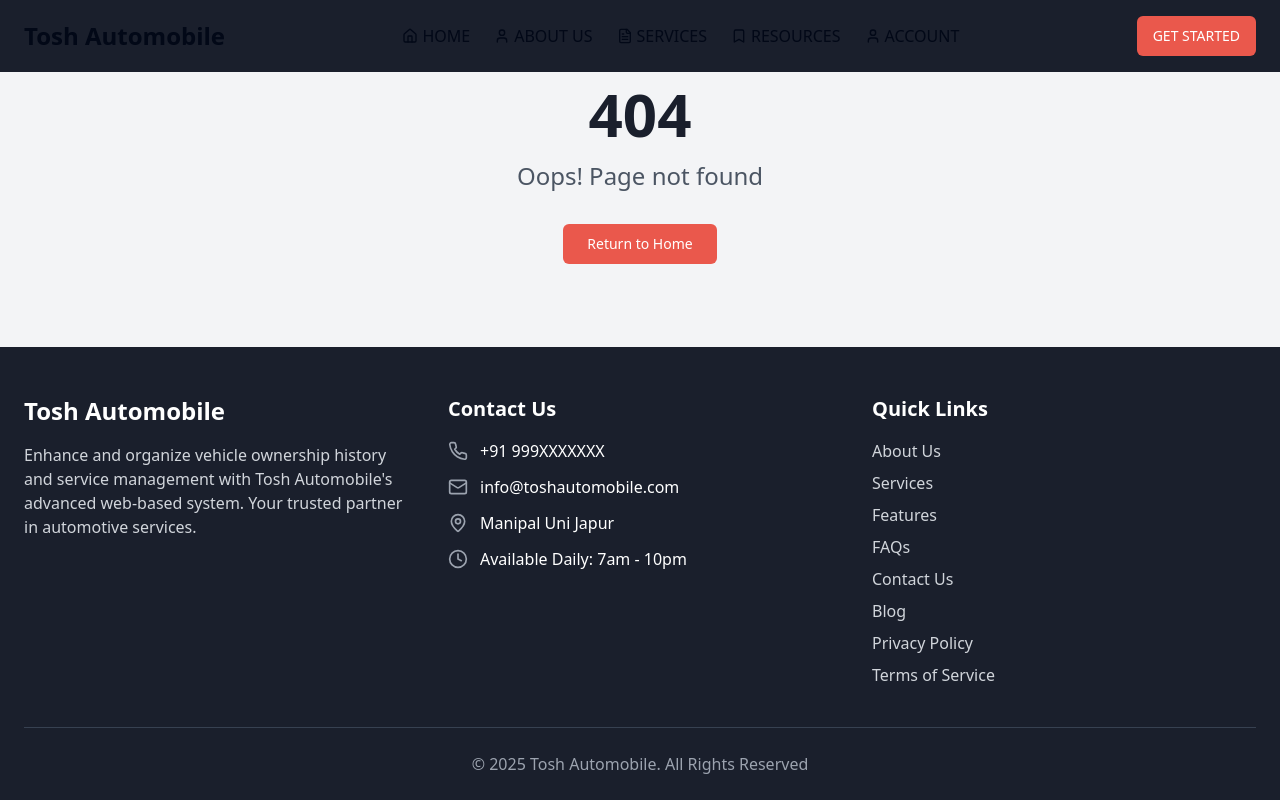
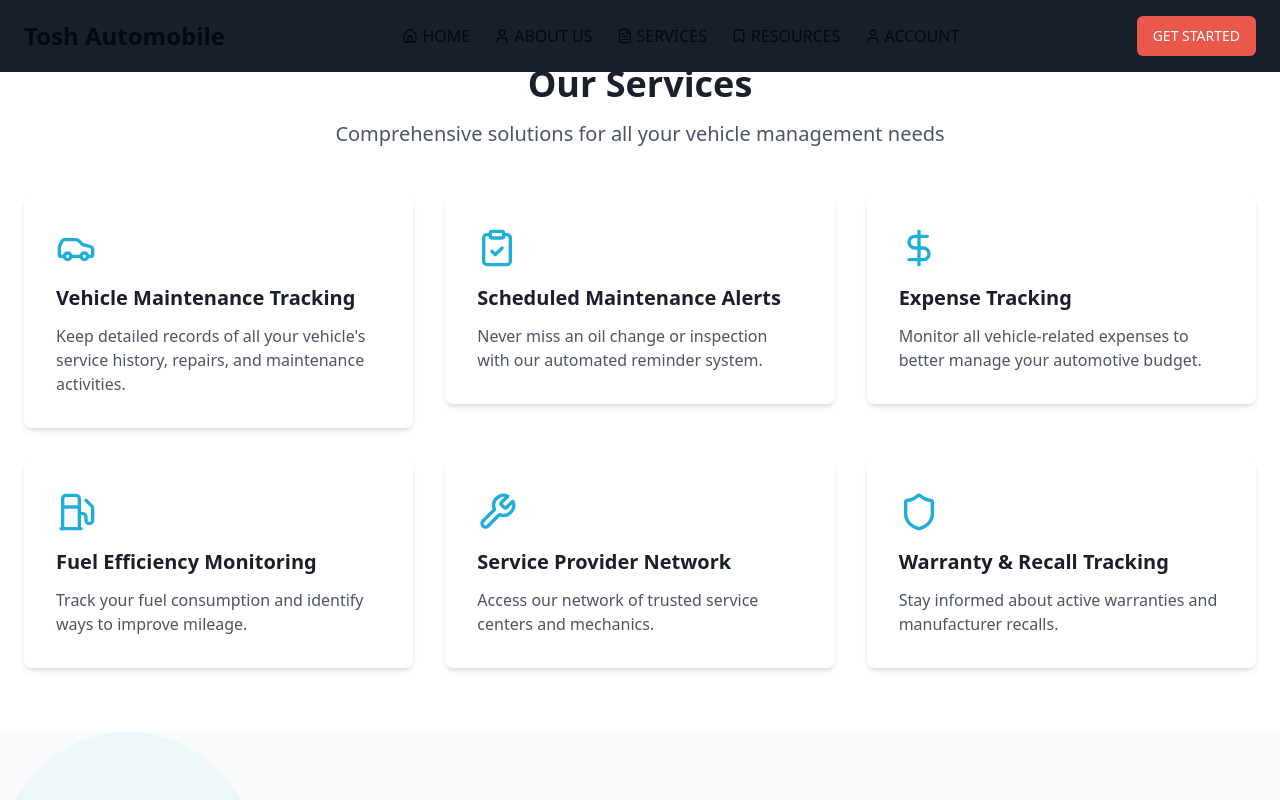
Before and after one commit to Toshani-Gupta/vehicle-tale-web-story, a React (Vite) app: page /services in a window 1280 px wide. Shown: the top 800 px of the page. Built offline with nearby package versions, Linux system fonts and the light colour scheme.

Commit message:
Refactor: Move services and pricing sections
Move the services and pricing plan sections from the home page to the services page.

```diff
--- a/src/App.tsx
+++ b/src/App.tsx
@@ -6,6 +6,7 @@ import { QueryClient, QueryClientProvider } from "@tanstack/react-query";
 import { BrowserRouter, Routes, Route } from "react-router-dom";
 import Index from "./pages/Index";
 import About from "./pages/About";
+import Services from "./pages/Services";
 import NotFound from "./pages/NotFound";
 
 const queryClient = new QueryClient();
@@ -19,6 +20,7 @@ const App = () => (
         <Routes>
           <Route path="/" element={<Index />} />
           <Route path="/about" element={<About />} />
+          <Route path="/services" element={<Services />} />
           {/* ADD ALL CUSTOM ROUTES ABOVE THE CATCH-ALL "*" ROUTE */}
           <Route path="*" element={<NotFound />} />
         </Routes>
--- a/src/pages/Index.tsx
+++ b/src/pages/Index.tsx
@@ -74,8 +74,6 @@ const Index = () => {
         <Features />
         <VehicleShowcase />
         <VehicleStory />
-        <ServicesSection />
-        <PricingSection />
       </main>
       <Footer />
       <ScrollToTopButton />
--- /dev/null
+++ b/src/pages/Services.tsx
@@ -0,0 +1,18 @@
+
+import Header from "@/components/Header";
+import Footer from "@/components/Footer";
+import ServicesSection from "@/components/ServicesSection";
+import PricingSection from "@/components/PricingSection";
+
+const Services = () => (
+  <div className="min-h-screen flex flex-col bg-white">
+    <Header />
+    <main className="flex-1">
+      <ServicesSection />
+      <PricingSection />
+    </main>
+    <Footer />
+  </div>
+);
+
+export default Services;
```
